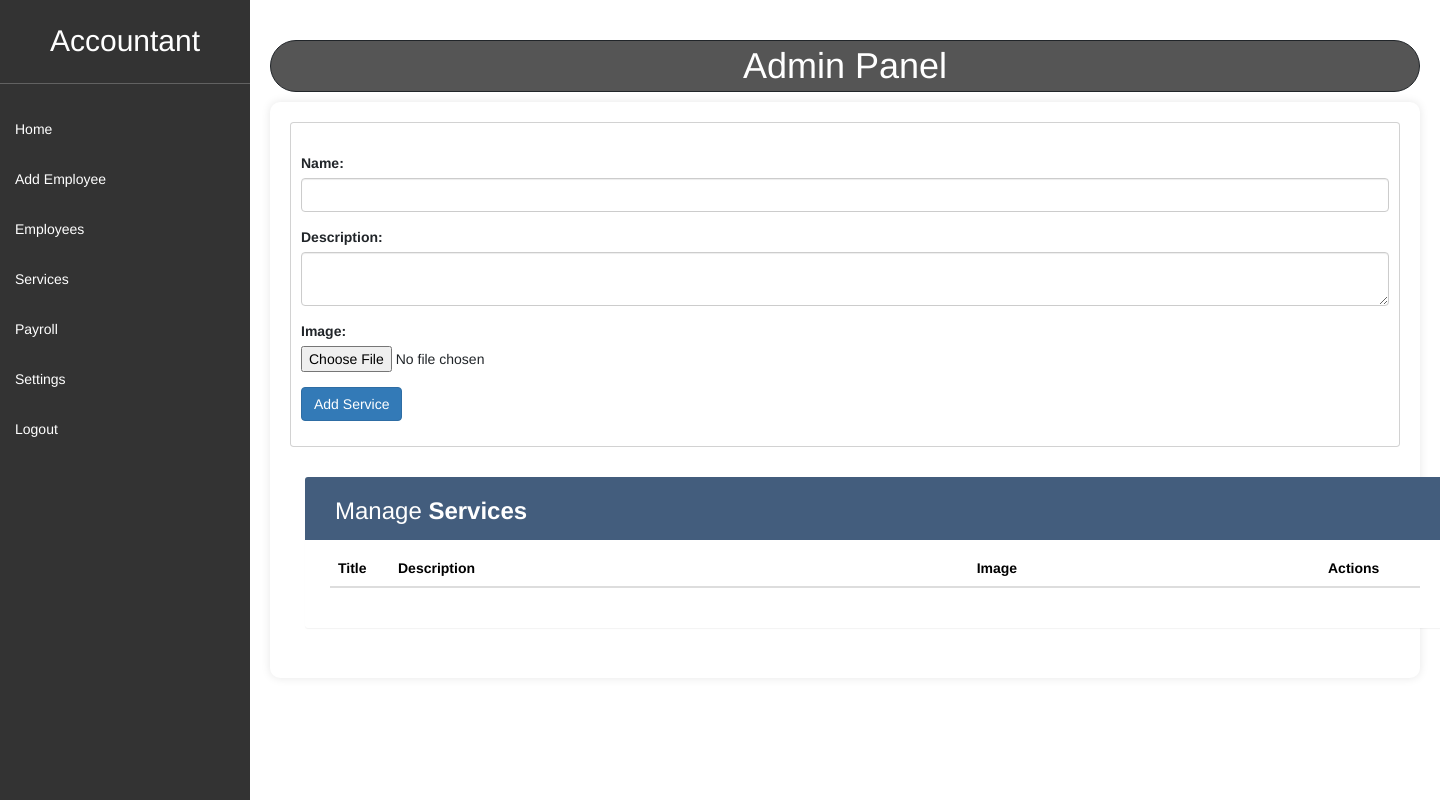
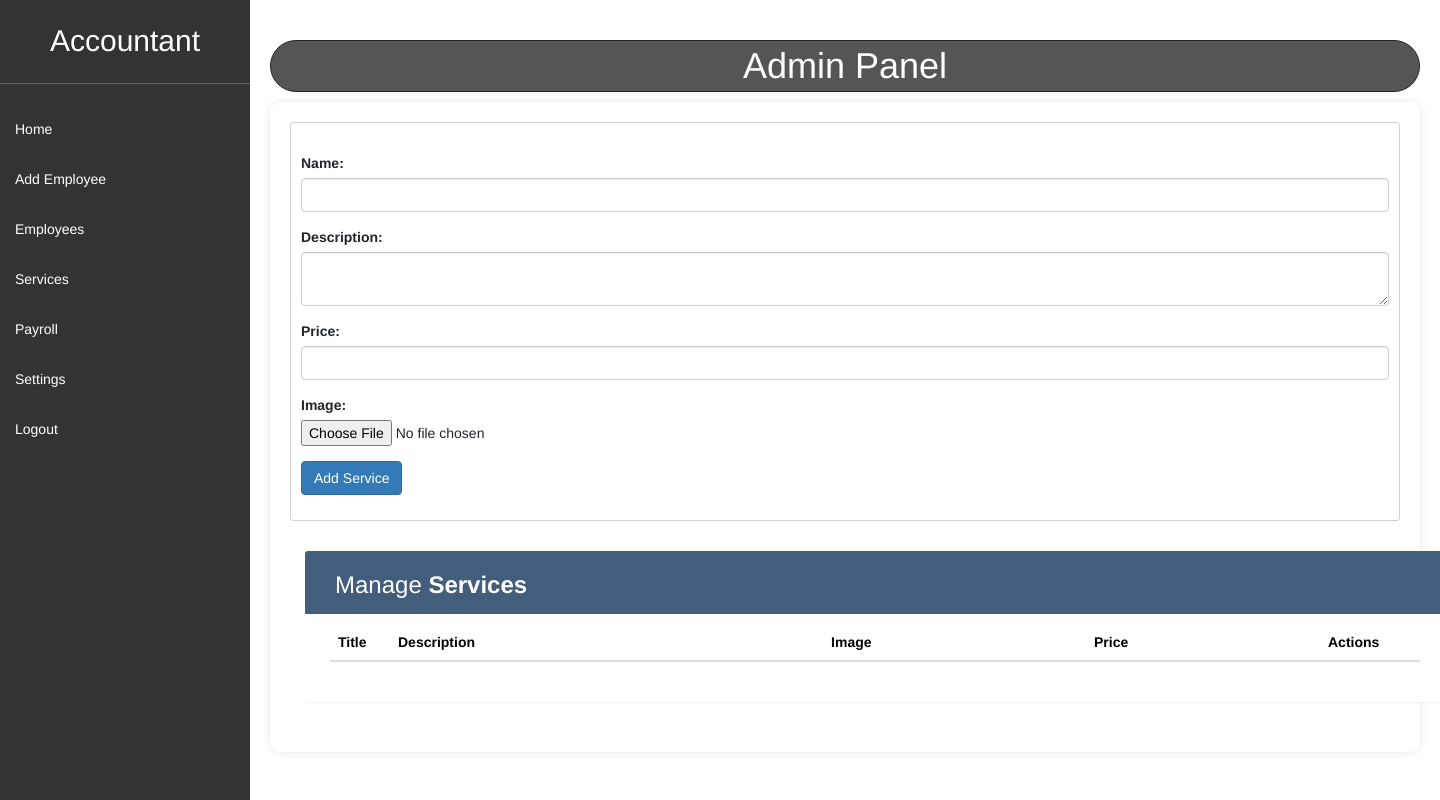
Before and after one commit to AKSHAY0128W/project_backend, a Django app: page /add_service/ in a window 1440 px wide. Run offline with Django 5.2, Linux system fonts and the light colour scheme; lists and menus that the app fills with data are empty; some libraries are stand-ins or nearby versions.

Commit message:
add price and packages

```diff
--- a/templates/admin_service_details.html
+++ b/templates/admin_service_details.html
@@ -11,6 +11,10 @@
             <div class="form-group">
                 <label for="description">Description:</label>
                 <textarea id="description" class="form-control" name="description" required></textarea>
+            </div>
+            <div class="form-group">
+                <label for="description">Price:</label>
+                <input id="description" type="text" class="form-control" name="Price" required></input>
             </div>
             <div class="form-group">
                 <label for="image">Image:</label>
@@ -35,6 +39,7 @@
                     <th>Title</th>
                     <th>Description</th>
                     <th>Image</th>
+                    <th>Price</th>
                     <th>Actions</th>
                 </tr>
             </thead>
@@ -43,6 +48,7 @@
                 <tr>
                     <td>{{i.name}}</td>
                     <td>{{i.description}}</td>
+                    <td>{{i.price}}</td>
                     <td>
                         <img src="/media/{{i.image}}" height="100px" width="100px" class="img-fluid" alt="{{i.name}}">
                     </td>
@@ -84,6 +90,10 @@
                         <textarea class="form-control" name="description" required>{{i.description}}</textarea>
                     </div>
                     <div class="form-group">
+                        <label>Price</label>
+                        <textarea class="form-control" name="description" required>{{i.Price}}</textarea>
+                    </div>
+                    <div class="form-group">
                         <label>Image</label>
                         <input type="file" name="image" class="form-control">
                         <img src="/media/{{i.image}}" height="100px" width="100px" class="img-fluid" alt="{{i.name}}">
```
Also changed, not shown: display/models.py (+15 -0 lines), display/migrations/0005_packages_services_price.py (added), media/services/artist-white-removebg-preview.png (added), media/services/assignment_wOcwGUs.svg (added), media/services/dashboard_Tsdxp5r.svg (added), media/services/gst-registration_copy_35iM7kH.jpg (added), media/services/gst_return.jpg (added), media/services/gst_return_cMzDxmc.jpg (added), 1 other file.
